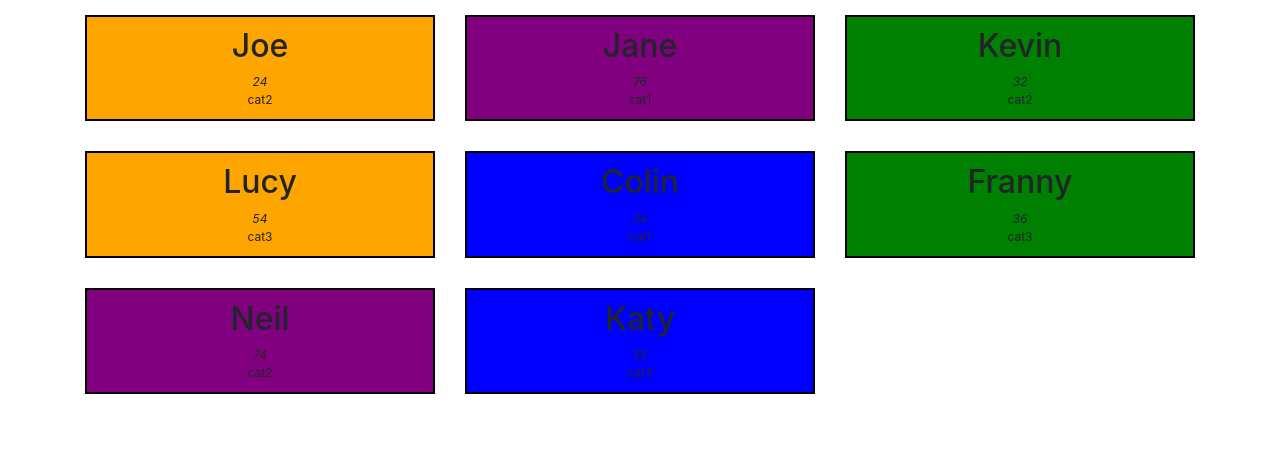
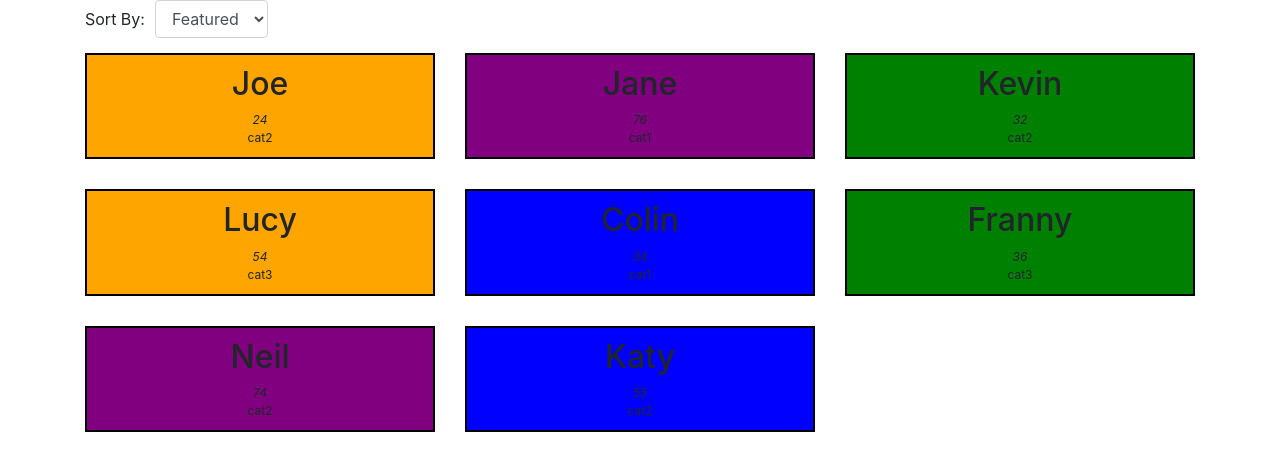
Before and after one commit to chessmasterhong/test-1, a website: page part1/public/index.html in a window 1280 px wide. Drawn offline with nearby package versions, Linux system fonts and the light colour scheme; some packages are replaced by stand-ins of ours.

Commit message:
Added sorting by name, alphabetical, and priority.

```diff
--- a/part1/public/scripts/home/home.html
+++ b/part1/public/scripts/home/home.html
@@ -1,6 +1,14 @@
 <div class="container">
   <div class="row">
-    <div class="col-4" ng-repeat="user in users">
+    <form class="col-12 form-inline filter-sort">
+      <div class="form-group">
+        <label class="form-label">Sort By:</label>
+        <select class="form-control" ng-options="item as item.label for item in sorts track by item.id" ng-model="selected.sort"></select>
+      </div>
+    </form>
+  </div>
+  <div class="row">
+    <div class="col-4" ng-repeat="user in users | orderBy: selected.sort.orderBy">
       <div class="grid-element priority-{{user.priority}}">
         <div class="row">
           <div class="col-12 name">
--- a/part1/public/scripts/home/home.js
+++ b/part1/public/scripts/home/home.js
@@ -1,5 +1,25 @@
 app.controller('homeController', function homeController($scope, $http) { // eslint-disable-line prefer-arrow-callback
   $scope.users = [];
+
+  // Sort configuration
+  $scope.sorts = [{
+    id: 'featured',
+    label: 'Featured',
+    orderBy: '',
+  }, {
+    id: 'alphabetical',
+    label: 'A-Z',
+    orderBy: 'name',
+  }, {
+    id: 'priority',
+    label: 'Priority',
+    orderBy: 'priority',
+  }];
+
+  // Set up default selected options
+  $scope.selected = {
+    sort: $scope.sorts[0],
+  };
 
   // Get users data
   $http.get('data/users.json')
@@ -8,7 +28,6 @@ app.controller('homeController', function homeController($scope, $http) { // esl
       if (!res || !res.data || !res.data.data) {
         $scope.users = [];
       }
-
       $scope.users = res.data.data;
     })
     .catch(() => {
--- a/part1/public/styles/main.css
+++ b/part1/public/styles/main.css
@@ -1,3 +1,10 @@
+/* Filters */
+.filter-sort .form-label {
+  margin-right: 10px;
+}
+
+
+/* User grid */
 .grid-element {
   border: 2px solid black;
   margin-top: 15px;
@@ -17,7 +24,6 @@
 
 .grid-element .category {
   font-size: 12px;
-  font-style: normal;
 }
 
 
```
